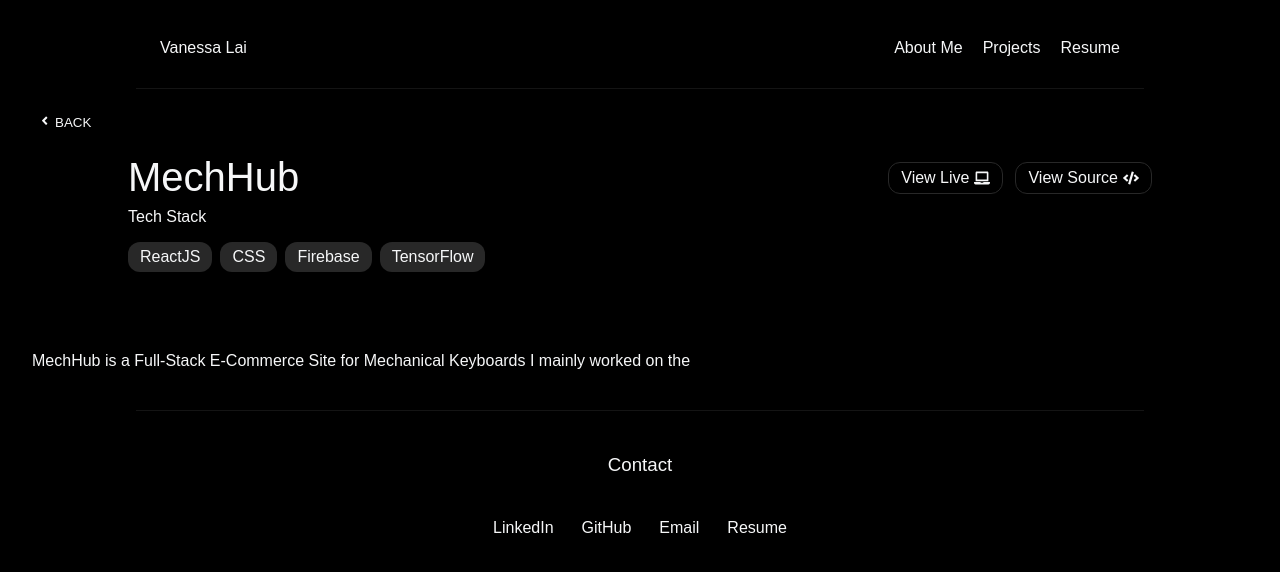
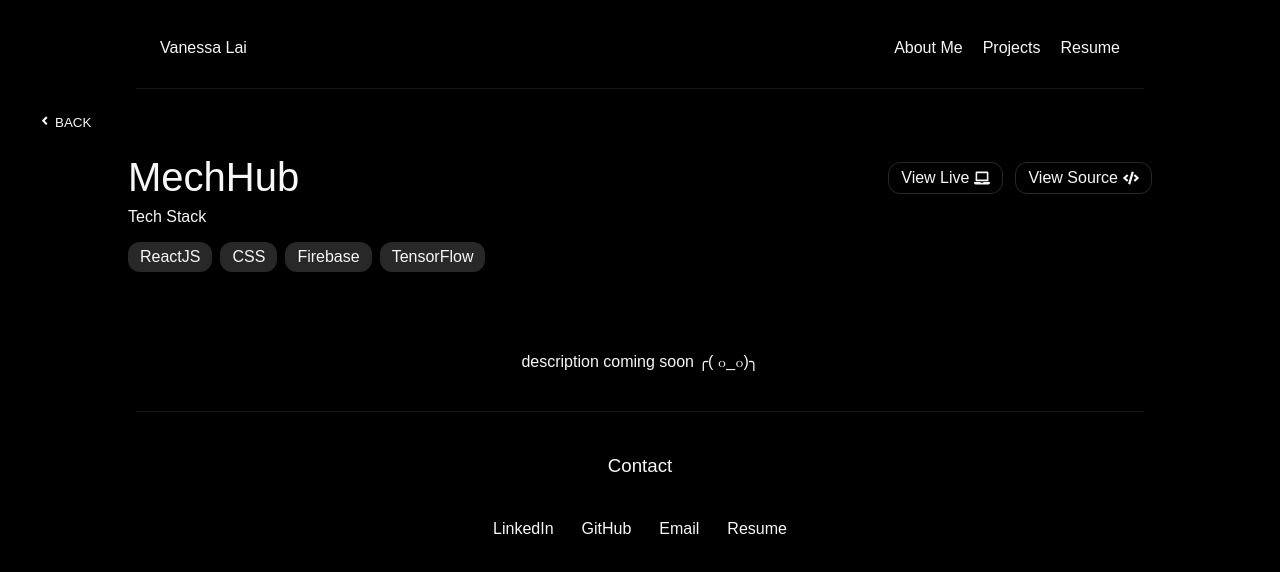
Before and after one commit to vanesssalai/portfolio, a React (Vite) app: page /mechhub in a window 1280 px wide. Shown: the top 572 px of the page. Built offline with nearby package versions, Linux system fonts and the light colour scheme; a web font is replaced by a local one.

Commit message:
updated css for projectPage

```diff
--- a/src/pages/Projects/MechHub/MechHub.css
+++ b/src/pages/Projects/MechHub/MechHub.css
@@ -1,3 +1,8 @@
 .mechHub-content {
     padding: 24px;
+    display: flex;
+    justify-content: center;
+    width: 80vw;
+    margin-left: auto;
+    margin-right: auto;
 }
--- a/src/pages/Projects/MechHub/MechHub.jsx
+++ b/src/pages/Projects/MechHub/MechHub.jsx
@@ -16,9 +16,13 @@ export default function MechHub() {
                     content=''
                 />
                 <div className="mechHub-content">
-                    <p>MechHub is a Full-Stack E-Commerce Site for Mechanical Keyboards
-                        I mainly worked on the
-                    </p>
+                    <p> description coming soon ╭( ๐_๐)╮ </p>
+                    {/* <p>MechHub is a Full-Stack E-Commerce Site for Mechanical Keyboards built for NUS Orbital 2024.
+                    <br />The web application includes features such as chat and forum. I mainly worked on the CRUD system for
+                        listing, likes and following, the forum system, recommendation system, product search and filter and the seller dashboard.
+                        For more details on the features and their implementaion, you may view the README in the source code.
+                    <br />The site uses ReactJS and
+                    </p> */}
                 </div>
             </>
         } />
```
